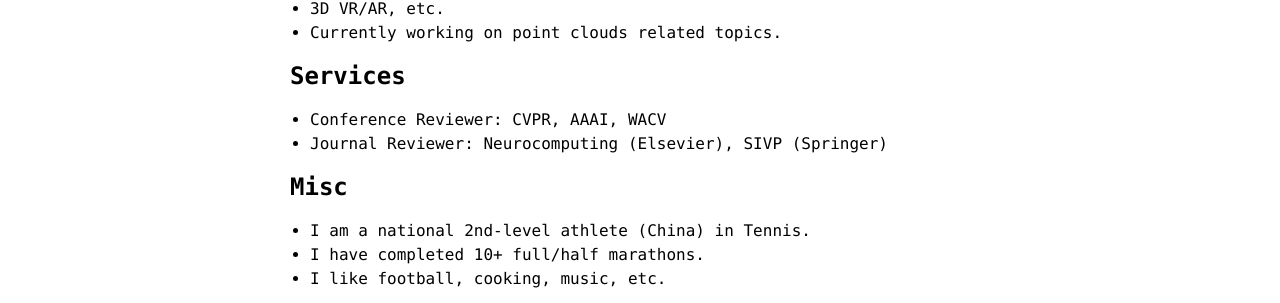
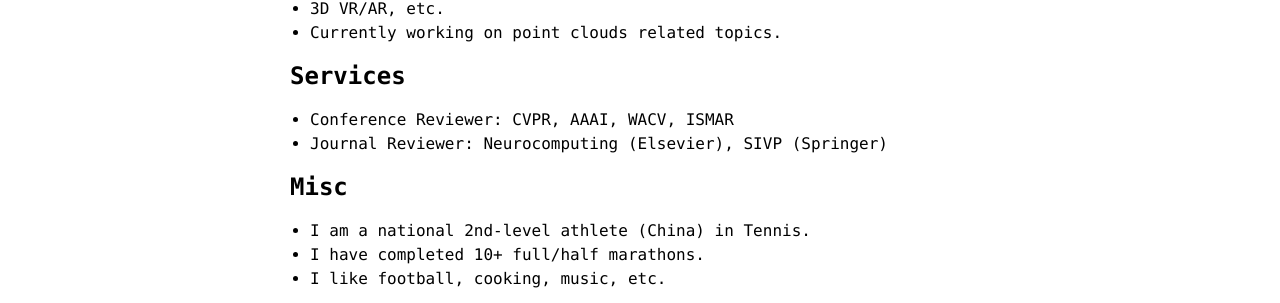
Before and after one commit to ShiQiu0419/ShiQiu0419.github.io, a Jekyll site: the page built from index.md, in a window 1280 px wide. Shown: the part 1455-1758 px from the top of the page. Built offline with Jekyll 4.4.1, drawn with Linux system fonts in a browser that asks for light colours; our own code applies the rules of GitHub Pages for plain Markdown files.

Commit message:
Update index.md

```diff
--- a/index.md
+++ b/index.md
@@ -60,7 +60,7 @@ ENGN4528 Computer Vision
 * Currently working on point clouds related topics.
 
 ## Services
-* Conference Reviewer: CVPR, AAAI, WACV
+* Conference Reviewer: CVPR, AAAI, WACV, ISMAR
 * Journal Reviewer: Neurocomputing (Elsevier), SIVP (Springer)
 
 ## Misc
```
